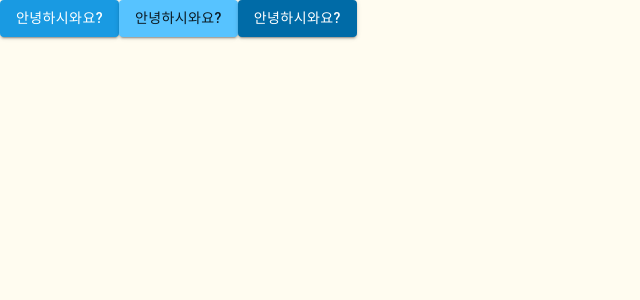
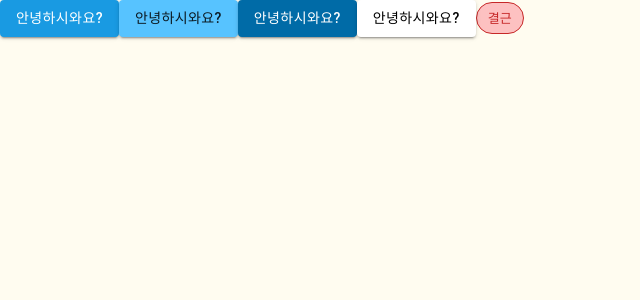
Before and after one commit to Fly-Flow/Flow-FE, a Next.js app: page / in a window 1280 px wide. Shown: the top 300 px of the page, without its empty margins (0-640 px from the left). Built offline with nearby package versions, Linux system fonts and the light colour scheme.

Commit message:
style: add custom colors

```diff
--- a/src/app/page.tsx
+++ b/src/app/page.tsx
@@ -1,6 +1,6 @@
 "use client";
 
-import { Button } from "@mui/material";
+import { Button, Chip } from "@mui/material";
 
 export default function Home() {
   return (
@@ -12,6 +12,21 @@ export default function Home() {
       <Button variant="contained" sx={{ backgroundColor: "primary.dark" }}>
         안녕하시와요?
       </Button>
+      <Button
+        variant="contained"
+        sx={{ backgroundColor: "common.white", color: "common.black" }}
+      >
+        안녕하시와요?
+      </Button>
+      <Chip
+        variant="outlined"
+        label="결근"
+        sx={{
+          backgroundColor: "error.light",
+          borderColor: "error.main",
+          color: "error.main",
+        }}
+      />
     </>
   );
 }
--- a/src/styles/theme.ts
+++ b/src/styles/theme.ts
@@ -12,6 +12,22 @@ const theme = createTheme({
     background: {
       default: "#FFFCF0",
     },
+    error: {
+      main: "#C62828",
+      light: "#FDC1C1",
+    },
+    warning: {
+      main: "#EF6C00",
+      light: "#FFE8DF",
+    },
+    success: {
+      main: "#FFE8DF",
+      light: "#C4E6C1",
+    },
+    info: {
+      main: "#C4E6C1",
+      light: "#D3F1FF",
+    },
   },
 });
 
```
